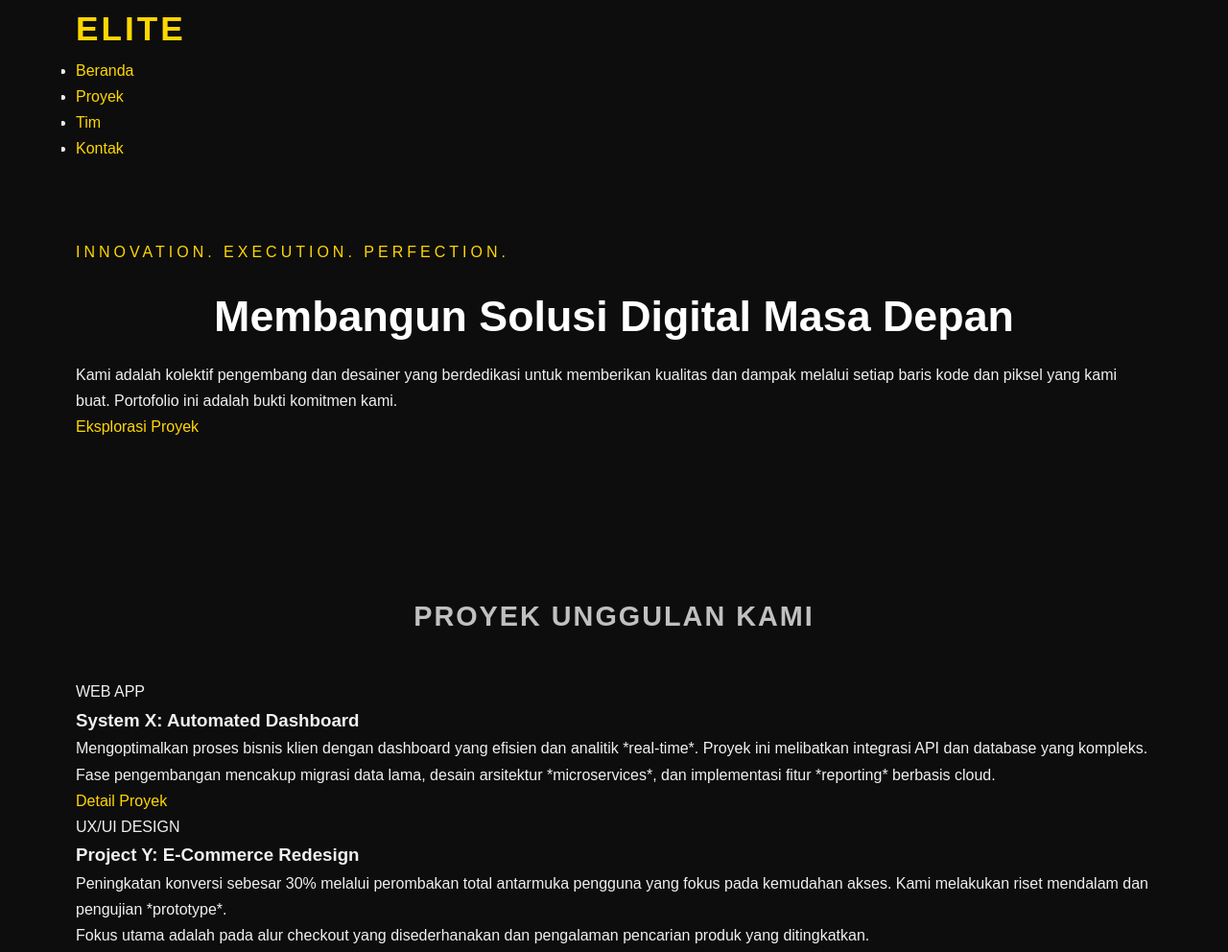
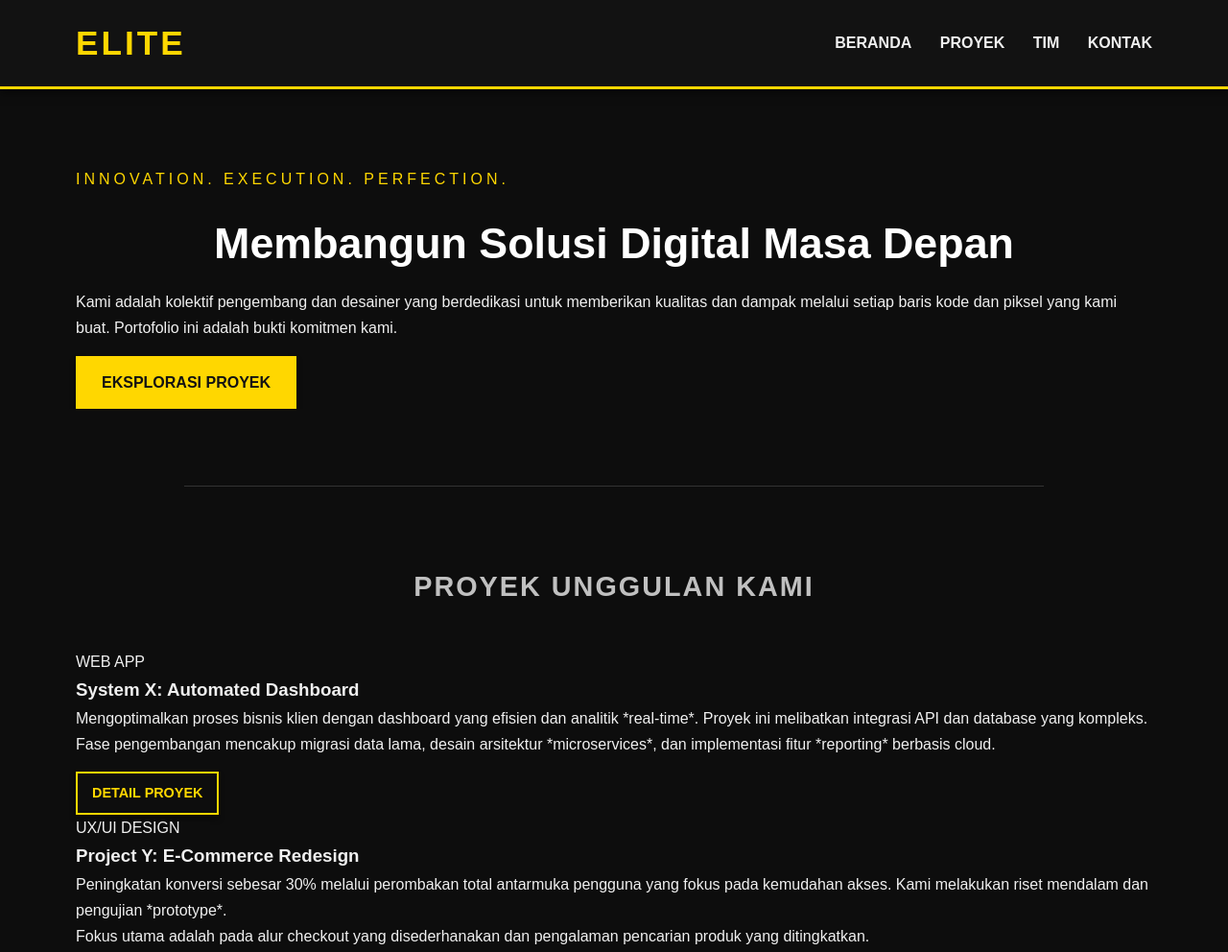
Before and after one commit to pthrvx/Kerkom3, a plain HTML site: page index.html in a window 1280 px wide. Shown: the top 992 px of the page at 96% size. Drawn offline with Linux system fonts and the light colour scheme.

Commit message:
header n nav added

```diff
--- a/style.css
+++ b/style.css
@@ -79,3 +79,79 @@ a:hover {
     color: #e0b400;
     text-decoration: underline;
 }
+
+/* ibnu */
+/* Header & Nav */
+header {
+    background: #121212;
+    padding: 15px 0;
+    border-bottom: 3px solid var(--p);
+    position: sticky;
+    top: 0;
+    z-index: 1000;
+    box-shadow: 0 2px 10px var(--shdw-d);
+}
+
+.logo { float: left; }
+.nav { float: right; }
+.nav ul { list-style: none; margin-top: 6px; }
+.nav ul li { display: inline-block; margin-left: 25px; }
+.nav ul li a { color: #f0f0f0; font-weight: bold; padding: 10px 0; display: block; text-transform: uppercase; }
+.nav ul li a:hover { color: var(--p); text-decoration: none; }
+
+/* Buttons */
+.btn {
+    display: inline-block;
+    padding: 12px 25px;
+    font-weight: bold;
+    text-transform: uppercase;
+    border: 2px solid;
+    margin-top: 15px;
+    box-shadow: 0 4px 6px rgba(0, 0, 0, 0.4);
+}
+
+.btn-p {
+    background-color: var(--p);
+    color: #121212;
+    border-color: var(--p);
+}
+.btn-p:hover {
+    background-color: #e0b400;
+    border-color: #e0b400;
+    color: #121212;
+    text-decoration: none;
+}
+
+.btn-s {
+    background-color: transparent;
+    color: var(--p);
+    border-color: var(--p);
+    padding: 8px 15px;
+    font-size: 0.9em;
+}
+.btn-s:hover {
+    background-color: var(--p);
+    color: #121212;
+    text-decoration: none;
+}
+
+.btn-t {
+    background-color: var(--s);
+    color: #121212;
+    border-color: var(--s);
+    padding: 5px 10px;
+    font-size: 0.8em;
+    text-transform: capitalize;
+}
+.btn-t:hover {
+    background-color: #a0a0a0;
+    border-color: #a0a0a0;
+    text-decoration: none;
+}
+
+.div {
+    height: 1px;
+    background-color: #333;
+    width: 70%;
+    margin: 0 auto;
+}
```
Also changed, not shown: style.html (deleted).
